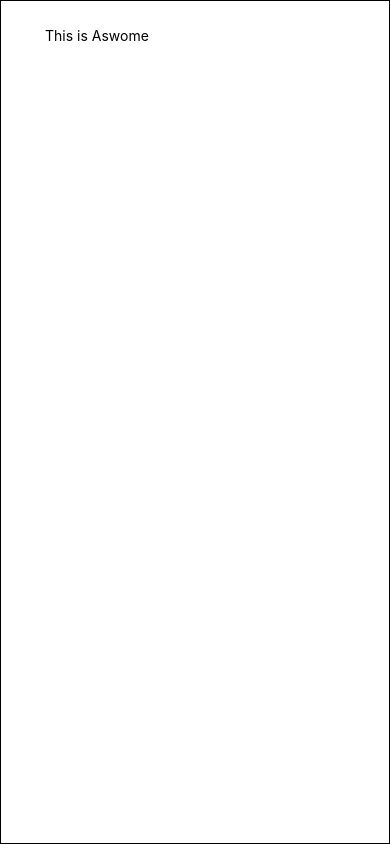
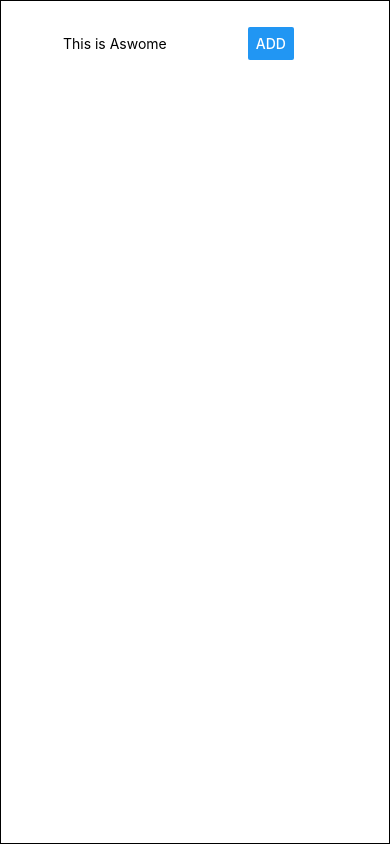
Before and after one commit to RajaDey1908/ReactNative, a React Native app: screen / in a window 390 px wide. Built offline with nearby package versions, Linux system fonts and the light colour scheme.

Commit message:
set textinput and button in app

```diff
--- a/App.js
+++ b/App.js
@@ -1,5 +1,5 @@
 import React, { Component } from 'react';
-import { Text, View, StyleSheet, TextInput } from 'react-native';
+import { Text, View, StyleSheet, TextInput, Button } from 'react-native';
 
 export default class HelloWorldApp extends Component {
   state ={
@@ -12,15 +12,20 @@
     });
   };
 
+
+
   render() {
     return (
       <View style={styles.Container}>
-        <TextInput
-          style={{ width:300 }}
-          placeholder="This is Aswome"
-          onChangeText={this.placeNameChangeHolder}
-          value={this.state.placeName}
-        />
+        <View style={styles.inputContainer}>
+          <TextInput
+            placeholder="This is Aswome"
+            onChangeText={this.placeNameChangeHolder}
+            value={this.state.placeName}
+            style={styles.placeInput}
+          />
+          <Button title="Add" style={styles.placeButton}/>
+        </View>
       </View>
     );
   }
@@ -34,5 +39,19 @@
     justifyContent: "flex-start",
     alignItems: "center",
     borderWidth: 1
+  },
+  inputContainer:{
+    //flex: 1,
+    flexDirection: "row",
+    justifyContent: "flex-start",
+    alignItems: "center",
+  },
+  placeInput: {
+    width: "70%"
+  },
+  placeButton: {
+    width: "30%"
   }
+
+
 })
```
